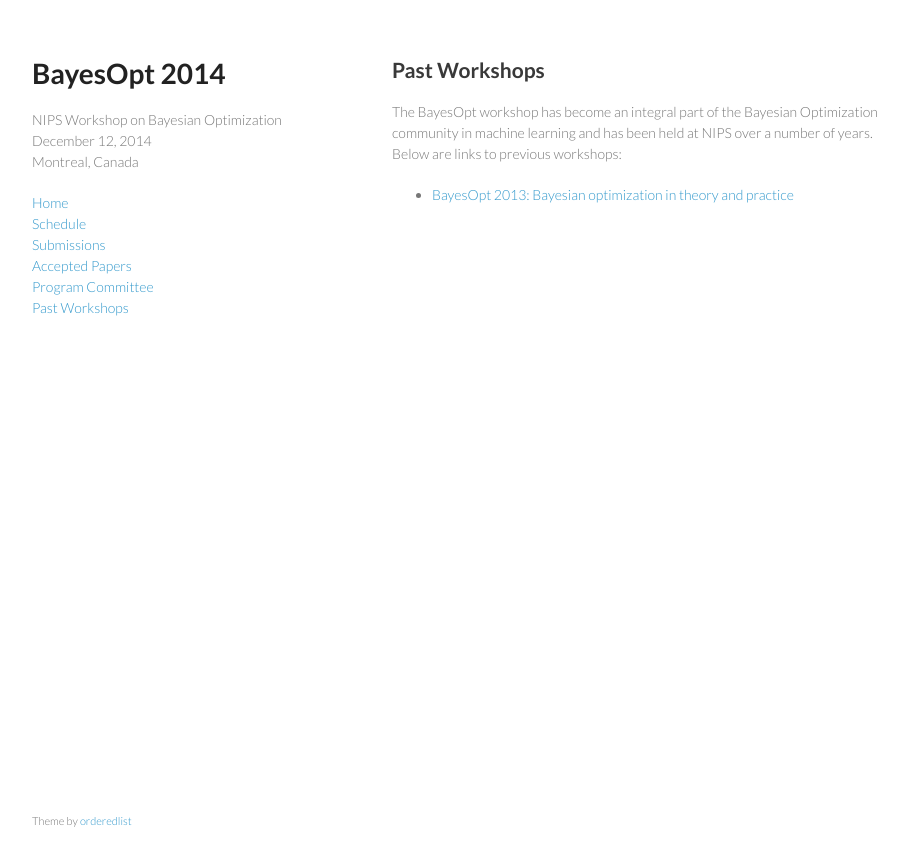
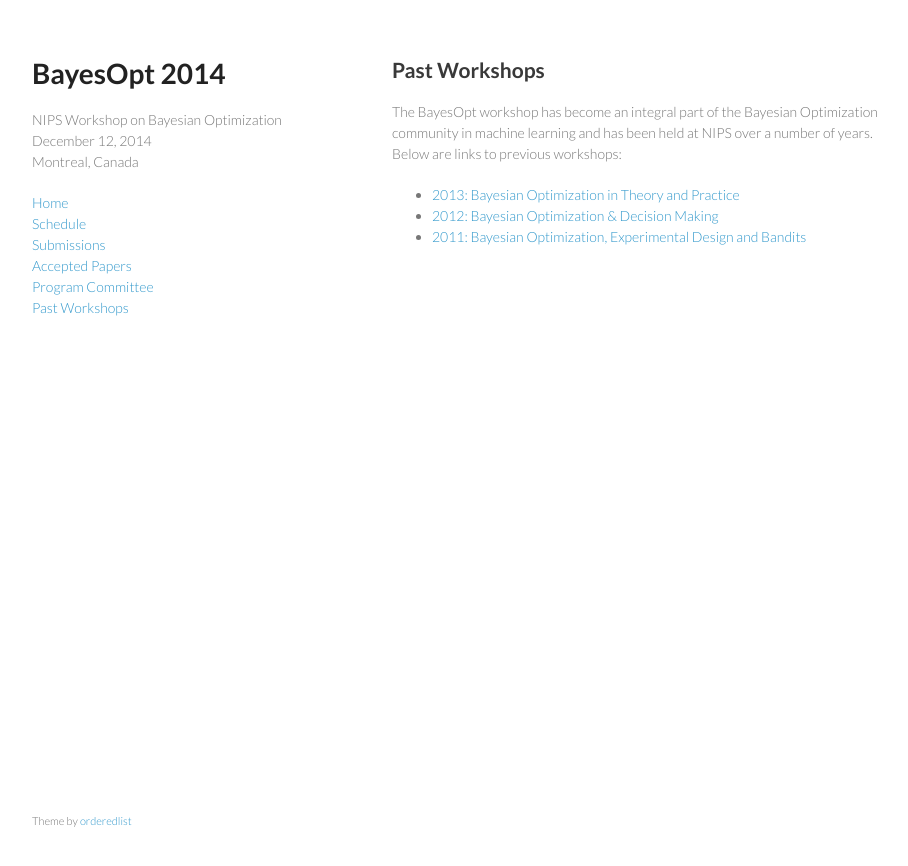
Before and after one commit to bayesopt/bayesopt.github.io, a Jekyll site: the page built from past/index.md, in a window 1280 px wide. Shown: the top 866 px of the page, without its empty margins (178-1086 px from the left). Built offline with Jekyll 4.4.1, drawn with Linux system fonts in a browser that asks for light colours.

Commit message:
Add years before 2013.

```diff
--- a/past/index.md
+++ b/past/index.md
@@ -11,4 +11,8 @@ The BayesOpt workshop has become an integral part of the Bayesian Optimization
 community in machine learning and has been held at NIPS over a number of years.
 Below are links to previous workshops:
 
-- [BayesOpt 2013: Bayesian optimization in theory and practice](2013.html)
+- [2013: Bayesian Optimization in Theory and Practice](2013.html)
+- [2012: Bayesian Optimization & Decision
+  Making](http://javad-azimi.com/nips2012ws/)
+- [2011: Bayesian Optimization, Experimental Design and
+  Bandits](http://www.cs.ubc.ca/~hutter/nips2011workshop/)
```
Also changed, not shown: past/2013.md (+1 -1 lines).
